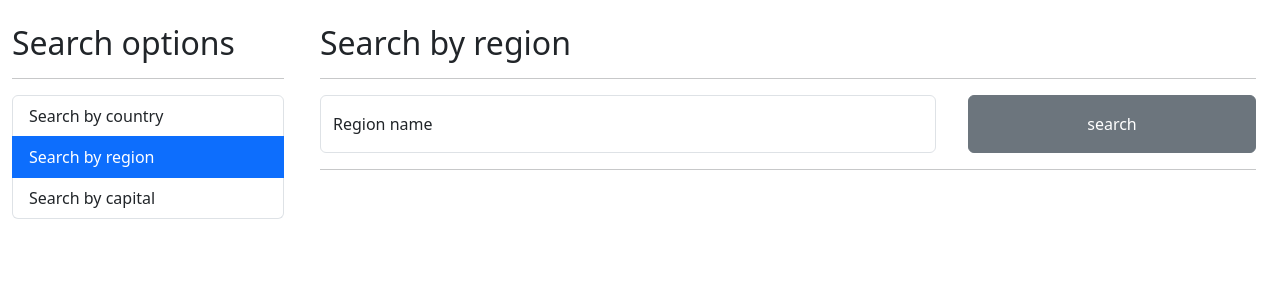
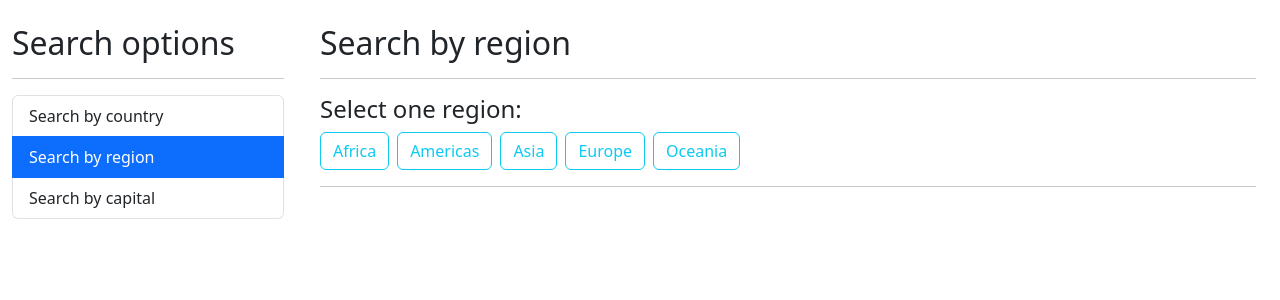
Before and after one commit to JuanRamirez8034/paises-app, an Angular app: page /region in a window 1280 px wide. Shown: the top 300 px of the page. Built offline with nearby package versions, Linux system fonts and the light colour scheme.

Commit message:
Modificada la forma de busqueda por regiones, implementadas las distintas formas de colocar clases dinamicas a los elementos dentro de los componente

```diff
--- a/src/app/country/pages/by-region/by-region.component.html
+++ b/src/app/country/pages/by-region/by-region.component.html
@@ -1,10 +1,22 @@
-<h2>Search by region</h2>
+<link href="https://cdn.jsdelivr.net/npm/bootstrap@5.3.0-alpha1/dist/css/bootstrap.min.css" rel="stylesheet" integrity="sha384-GLhlTQ8iRABdZLl6O3oVMWSktQOp6b7In1Zl3/Jr59b6EGGoI1aFkw7cmDA6j6gD" crossorigin="anonymous">
+<h2>Search by {{activeRegion}} region</h2>
 <hr>
 
 <!-- fomulario para realizar las busquedas -->
-<!-- recibimos el evento enviando desde el formulario "onSearch" y le pasamos el evento que contiene el argumento de texto -->
-<!-- recibimos el evento enviando desde el formulario "onBounce" y le pasamos el argumento que este trae a la funcion a ejecutar -->
-<app-form-search-country placeholderSearch="Region name" (onSearch)="search($event);" (onDebounce)="sugge($event);"></app-form-search-country>
+<h4>Select one region:</h4>
+<div class="d-flex flex-row gap-2 w-100">
+  <!-- para cambiar entre una clase se puede usar [class.<cssClassName>]="<booleanOperation>" -->
+  <!-- para alternar entre varias clases simultaneamente se puede usar [ngClass]="{'className':<booleanOperation>, 'className..': <booleanOperation>}" -->
+  <!-- se pueden utilizar operadores ternarios para cambiar clases [class]=" var1 === var2 ? 'clssNames..' : 'classNames2...'"
+    Tabbien se puede crear una funcion del lado de la logica y retornar el resultado como un string
+  -->
+  <button
+    *ngFor="let item of regions"
+    (click)="search(item.toString());"
+    class="btn"
+    [class]="setClassElement(item.toString())"
+  >{{item | titlecase}}</button>
+</div>
 
 <hr>
 
@@ -14,5 +26,5 @@
 
 
 <div class="alert alert-danger" *ngIf="errorConsult">
-  No found data for "{{argument}}"
+  No found data for "{{activeRegion}}"
 </div>
--- a/src/app/country/pages/by-region/by-region.component.ts
+++ b/src/app/country/pages/by-region/by-region.component.ts
@@ -8,16 +8,26 @@ import { CountriesService } from '../../services/countries.service';
 })
 export class ByRegionComponent {
 
-
-  public argument        : string = '';//variable asociada al valor del input de busqueda
+  public regions         : string[] = ['africa', 'americas', 'asia', 'europe', 'oceania']; // regiones disponible
+  public activeRegion    : string = '';//variable para almacenar la regin seleccionada
   public errorConsult    : boolean = false;//variable para controlar el estado de erro de consultas y mostrar el alert
   public countryResponse : Country[] = []; // arreglo de paises para almacenar las respuestas
 
   //inyectando o instanciando los servicios
   constructor(private countriesService:CountriesService) { }
 
+  public setClassElement(item:string):string{
+    return item === this.activeRegion ? 'btn btn-warning text-white' : 'btn btn-outline-info';
+  }
+
   public search(argument:string):void{
-    this.argument = argument; // asignamos el valor del argumento de la funcion al argumento de la clase
+    // si la opcion seleccionada es igual a la activa y el arreglo de paises está lleno solo salimos
+    if(this.activeRegion === argument && this.countryResponse.length !== 0) return;
+
+    // restableciendo el arreglo de restpuesta a uno vacio
+    this.countryResponse = [];
+
+    this.activeRegion = argument; // asignamos el valor del argumento de la funcion al argumento de la clase
     this.errorConsult = false;
     // el metodo suscribe tiene varias funciones para procesar la informacion suscribe(
     //  (response)=>{} para la informacion regresada
@@ -40,7 +50,7 @@ export class ByRegionComponent {
   }
 
   public sugge(event:string):void{
-    this.argument = event;
+    this.activeRegion = event;
     this.errorConsult = true;
   }
 }
```
